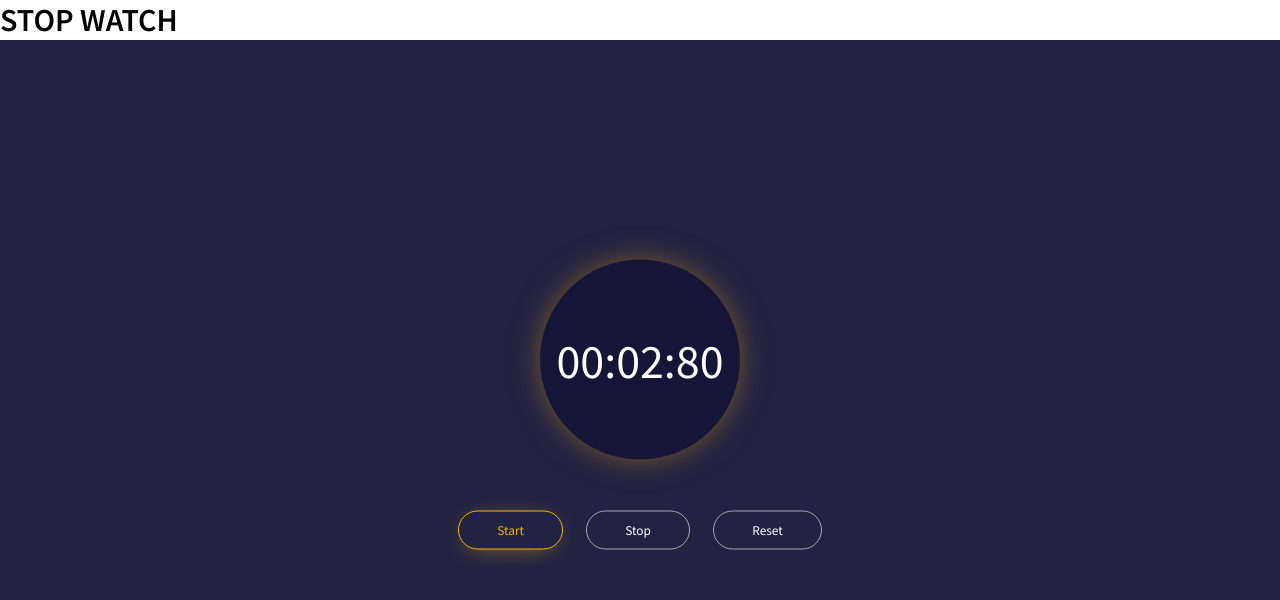
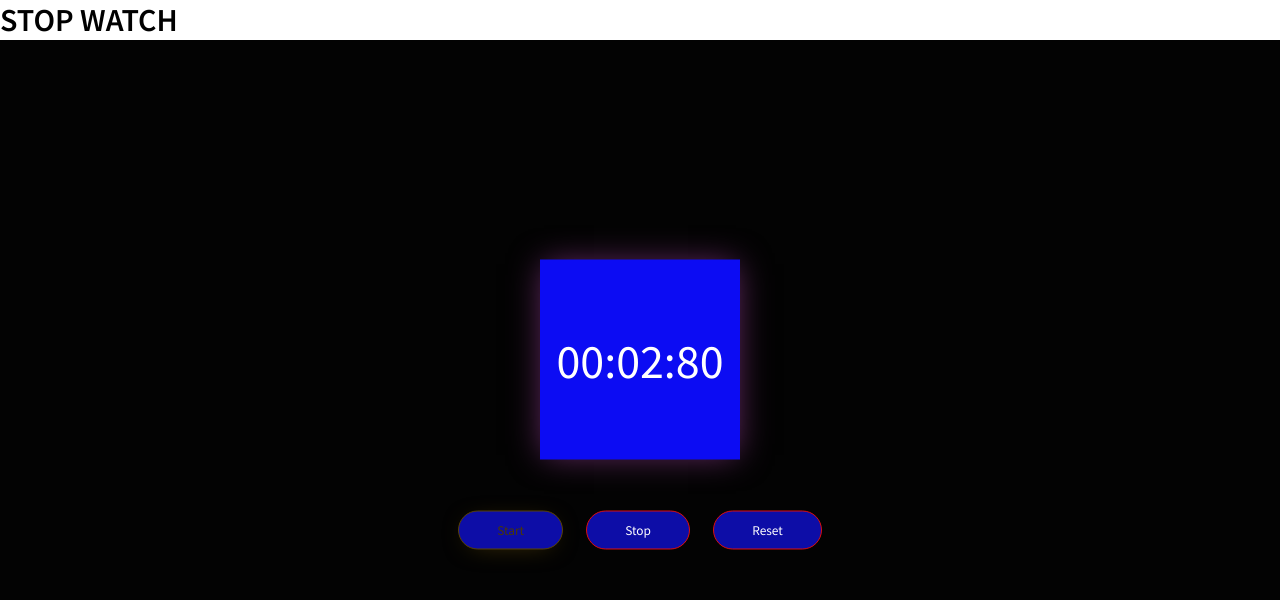
Before and after one commit to ubaiidraza/Stop-Watch, a plain HTML site: page index.html in a window 1280 px wide. Both pictures are taken after a click on the button "Start". Drawn offline with Linux system fonts and the light colour scheme.

Commit message:
commit Css file

```diff
--- a/style.css
+++ b/style.css
@@ -5,7 +5,7 @@
     font-family: 'Source Sans Pro', sans-serif;
 }
 .container{
-    background-color: #222242;
+    background-color: hsl(0, 0%, 1%);
     height: 100vh;
     width: 100%;
     text-align: center;
@@ -30,9 +30,9 @@
     position: absolute;
     width: 200px;
     height: 200px;
-    background-color: #151538;
+    background-color: #0c0cf3;
     z-index: -1;
-    border-radius: 50%;
+    /* border-radius: 50%; */
 	left: -10%;
     top: -118%;
     animation-name: shine;
@@ -41,16 +41,16 @@
 }
 @keyframes shine{
     0%,100%{
-        box-shadow: 0px 0px 32px -12px rgba(246, 180, 0, .5);
+        box-shadow: 0px 0px 32px -12px rgba(185, 184, 199, 0.5);
     }
     50%{
-        box-shadow: 0px 0px 32px 3px rgba(246, 180, 0, .5);
+        box-shadow: 0px 0px 32px 3px rgba(246, 0, 234, 0.5);
     }
 }
 button{
-    background-color: #222242;
+    background-color: #0d0da7;
     padding: 10px 38px;
-    border: 1px solid #A9A9A9;
+    border: 1px solid #df0e0e;
     border-radius: 28px;
     color: #fff;
     transition: all .2s ease;
@@ -62,7 +62,7 @@ button:not(:last-child){
 button:hover,
 button:focus
 {
-    border-color: #F6B400;
-    color: #F6B400;
-    box-shadow: 0px 4px 27px -12px #F6B400;
+    border-color: #5a4304;
+    color: #4b3805;
+    box-shadow: 0px 4px 27px -12px #5f4807;
 }
```
